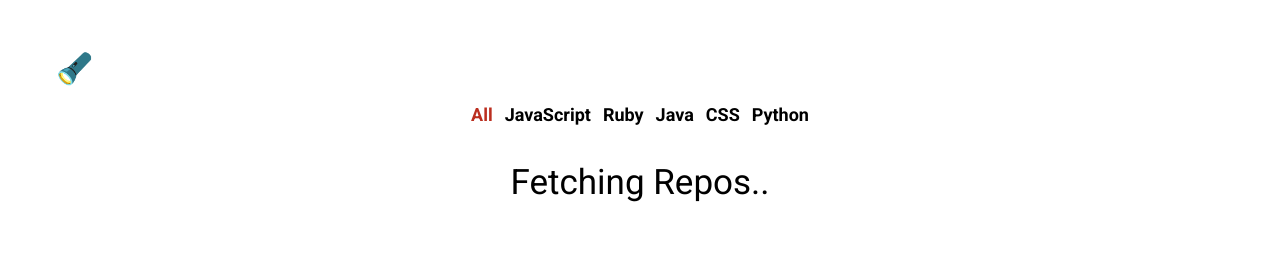
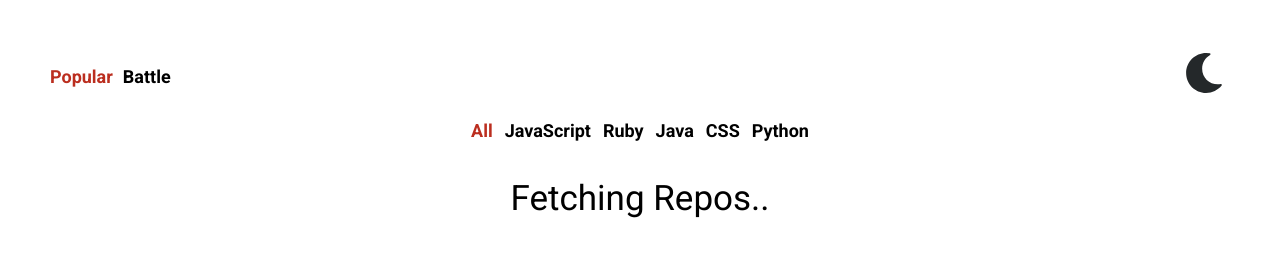
Before and after one commit to marykasp/github-battle-react, a React app: page / in a window 1280 px wide. Built offline with nearby package versions, Linux system fonts and the light colour scheme; no server answers.

Commit message:
Add Links to Navbar

```diff
--- a/app/components/Nav.js
+++ b/app/components/Nav.js
@@ -1,17 +1,48 @@
 import React from "react";
 import { ThemeConsumer } from "../contexts/theme";
+import { NavLink } from "react-router-dom";
+import { FaMoon, FaRegSun } from "react-icons/fa";
+
+const activeStyle = {
+  color: "rgb(187, 46, 31)",
+};
 
 export default function Nav() {
   return (
     <ThemeConsumer>
       {({ theme, toggleTheme }) => (
         <nav className="row space-between">
+          <ul className="row nav">
+            <li>
+              <NavLink
+                to="/"
+                exact
+                className="nav-link"
+                activeStyle={activeStyle}
+              >
+                Popular
+              </NavLink>
+            </li>
+            <li>
+              <NavLink
+                to="/battle"
+                className="nav-link"
+                activeStyle={activeStyle}
+              >
+                Battle
+              </NavLink>
+            </li>
+          </ul>
           <button
             style={{ fontSize: 30 }}
             className="btn-clear"
             onClick={toggleTheme}
           >
-            {theme == "light" ? "🔦" : "💡"}
+            {theme == "light" ? (
+              <FaMoon size={40} color="rgb(36, 40, 42)" />
+            ) : (
+              <FaRegSun color="#F4B85C" size={40} />
+            )}
           </button>
         </nav>
       )}
--- a/app/index.css
+++ b/app/index.css
@@ -52,6 +52,10 @@ li {
   font-family: "Roboto", sans-serif;
 }
 
+.nav li {
+  margin-right: 10px;
+}
+
 /* Repos grid */
 .grid {
   display: flex;
@@ -60,6 +64,10 @@ li {
 
 .space-around {
   justify-content: space-around;
+}
+
+.space-between {
+  justify-content: space-between;
 }
 
 .card {
```
